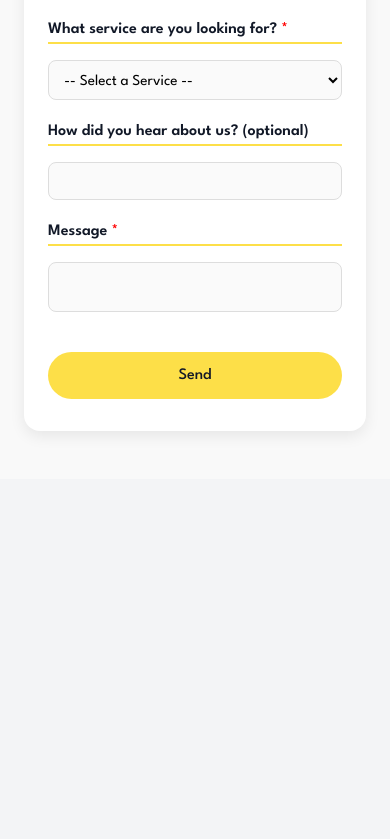
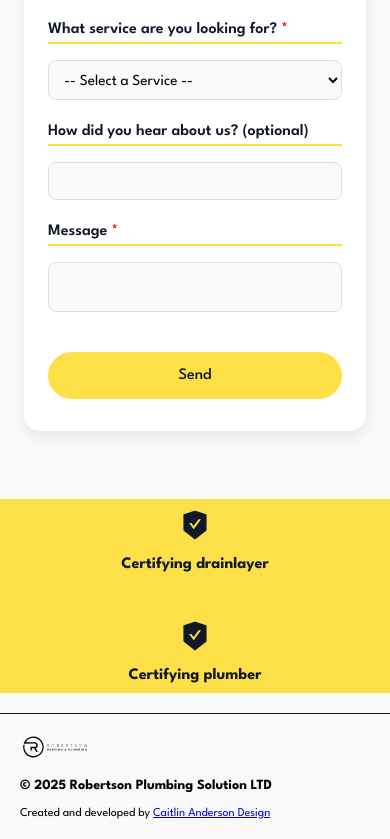
Before and after one commit to caitlinanderson099/robertson_plumbing_solutions, a React (Vite) app: page /#/contactus in a window 390 px wide. Shown: the part 1093-1932 px from the top of the page. Before the commit the page ends 1572 px from the top, so only its background shows below. Built offline with nearby package versions, Linux system fonts and the light colour scheme; no server answers.

Commit message:
added footer to pages and certification banner too

```diff
--- a/src/App.css
+++ b/src/App.css
@@ -13,7 +13,7 @@ body {
   max-width: 100%;
   max-height: 100%;
   font-family: "League Spartan", sans-serif;
-  background-color: var(--light-grey);
+  background-color: #f9f9f9;
 }
 
 /* ----------------- Colour Variables --------------- */
@@ -48,13 +48,7 @@ button:hover {
 footer {
   border-top: 1px solid var(--charcoal-black);
   margin-top: 20px;
-  .number-banner {
-    width: 100%;
-    background-color: var(--yellow-color);
-    color: var(--charcoal-black);
-    padding: 10px;
-    text-align: center;
-  }
+  background-color: #f9f9f9;
   .footer-details {
     display: flex;
     flex-direction: column;
@@ -72,6 +66,27 @@ footer {
   }
 }
 
+/* ----------------- Certification Banner CSS -------------- */
+.certification-banner {
+  background-color: var(--yellow-color);
+  color: var(--charcoal-black);
+  padding: 10px;
+  margin: 20px 0px;
+  display: flex;
+  justify-content: space-around;
+  align-items: center;
+  .badge {
+    display: flex;
+    flex-direction: column;
+    align-items: center;
+    gap: 1rem;
+  }
+
+  .badge svg {
+    font-size: 2em;
+  }
+}
+
 
 /* ----------------- Navbar CSS --------------- */
 .navbar {
@@ -1197,6 +1212,12 @@ footer {
     text-align: center;
   }
 
+  /* ---------- CERTIFICATION BANNER CSS ----------- */
+  .certification-banner {
+    flex-direction: column;
+    gap: 3rem;
+  }
+
   /* ------- NAVBAR CSS -------- */
   .navbar {
     flex-direction: column;
--- a/src/App.jsx
+++ b/src/App.jsx
@@ -13,8 +13,6 @@ import Contact from './pages/Contact'
 import TestimonialGallery from './pages/TestimonialGallery';
 import HotWaterSystems from './pages/HotWaterSystems'
 import Rural from './pages/Rural';
-
-// import Footer from './components/Footer';
 
 
 function App() {
@@ -34,7 +32,6 @@ function App() {
         <Route path="/contactus" element={<Contact/>}/>
         <Route path="/testimonialsandgallery" element={<TestimonialGallery/>}/>
       </Routes>
-      {/* <Footer/> */}
     </Router>
   );
 }
--- a/src/components/CertificationSection.jsx
+++ b/src/components/CertificationSection.jsx
@@ -1,9 +1,21 @@
 import React from 'react'
+import { SlBadge } from "react-icons/sl";
+import { AiFillSafetyCertificate } from "react-icons/ai";
+
+
 
 const CertificationSection = () => {
   return (
-    <div>
-      little certification section for every page - not home page
+    <div className='certification-banner'>
+      <div className='badge'>
+<AiFillSafetyCertificate />
+        <h4>Certifying drainlayer</h4>
+      </div>
+
+      <div className='badge'>
+<AiFillSafetyCertificate />
+        <h4>Certifying plumber</h4>
+      </div>
     </div>
   )
 }
--- a/src/components/Footer.jsx
+++ b/src/components/Footer.jsx
@@ -3,10 +3,7 @@ import React from 'react'
 const Footer = () => {
   return (
     <footer>
-      <div className="number-banner">
-        <h3>Call us on 027-365-1682</h3>
-      </div>
-      <div className="footer-details">
+            <div className="footer-details">
         <div className="logo">
           <img src="/logo-images/logo.svg" alt="" />
         </div>
--- a/src/pages/About.jsx
+++ b/src/pages/About.jsx
@@ -11,6 +11,8 @@ import { useState } from 'react';
 import { useNavigate } from 'react-router-dom';
 
 import CertificationSection from '../components/CertificationSection';
+import Footer from '../components/Footer';
+
 
 
 const About = () => {
@@ -169,6 +171,7 @@ const About = () => {
     <ServiceSection/>
     <CertificationSection/>
     </div>
+    <Footer/>
     </>
   )
 }
--- a/src/pages/Contact.jsx
+++ b/src/pages/Contact.jsx
@@ -4,6 +4,8 @@ import { FaEnvelope, FaFacebook, FaInstagram} from 'react-icons/fa'
 import { FaPhoneVolume } from "react-icons/fa6";
 import SEO from '../components/SEO';
 import CertificationSection from '../components/CertificationSection';
+import Footer from '../components/Footer';
+
 
 // ENV Imports
 const SERVICE_ID = import.meta.env.VITE_EMAIL_JS_SERVICE_ID
@@ -163,8 +165,9 @@ const Contact = () => {
         <div className="right-side">
           <ContactForm/>
         </div>
-        {/* <CertificationSection/> */}
       </div>
+      <CertificationSection/>
+      <Footer/>
     </>
   )
 }
--- a/src/pages/Drainage.jsx
+++ b/src/pages/Drainage.jsx
@@ -1,5 +1,6 @@
 import React from 'react'
 import SEO from '../components/SEO';
+import Footer from '../components/Footer';
 
 
 const Drainage = () => {
@@ -102,7 +103,7 @@ const Drainage = () => {
           <TopSection/>
           <BottomSection/>
         </div>
-
+        <Footer/>
     </>
   )
 }
--- a/src/pages/Heating.jsx
+++ b/src/pages/Heating.jsx
@@ -1,5 +1,6 @@
 import React from 'react'
 import SEO from '../components/SEO';
+import Footer from '../components/Footer';
 
 
 const Heating = () => {
@@ -100,6 +101,7 @@ const Heating = () => {
           <HeatingTopSection/>
           <HeatingBottomSection/>
         </div>
+        <Footer/>
     </>
   )
 }
--- a/src/pages/HotWaterSystems.jsx
+++ b/src/pages/HotWaterSystems.jsx
@@ -1,5 +1,6 @@
 import React from 'react'
 import SEO from '../components/SEO';
+import Footer from '../components/Footer';
 
 
 const HotWaterSystems = () => {
@@ -87,6 +88,7 @@ const HotWaterSystems = () => {
           <TopSection/>
           <BottomSection/>
         </div>
+        <Footer/>
 
     </>
   )
--- a/src/pages/Plumbing.jsx
+++ b/src/pages/Plumbing.jsx
@@ -1,5 +1,6 @@
 import React from 'react'
 import SEO from '../components/SEO';
+import Footer from '../components/Footer';
 
 
 const Plumbing = () => {
@@ -127,6 +128,7 @@ const Plumbing = () => {
           <TopSection/>
           <BottomSection/>
         </div>
+        <Footer/>
 
     </>
   )
--- a/src/pages/Rural.jsx
+++ b/src/pages/Rural.jsx
@@ -1,6 +1,7 @@
 import React from 'react'
 import SEO from '../components/SEO';
 
+import Footer from '../components/Footer';
 
 const Rural = () => {
 
@@ -92,6 +93,7 @@ const Rural = () => {
           <TopSection/>
           <BottomSection/>
         </div>
+        <Footer/>
 
     </>
   )
--- a/src/pages/TestimonialGallery.jsx
+++ b/src/pages/TestimonialGallery.jsx
@@ -11,6 +11,8 @@ import "swiper/css/pagination";
 import { FaChevronLeft, FaChevronRight } from "react-icons/fa";
 
 import CertificationSection from '../components/CertificationSection';
+import Footer from '../components/Footer';
+
 
 
 const TestimonialGallery = () => {
@@ -174,9 +176,9 @@ const GallerySection = () => {
 
         <TestimonialSection/>
 
-        <CertificationSection/>
-
     </div>
+    <CertificationSection/>
+    <Footer/>
     </>
     );
 }
```
